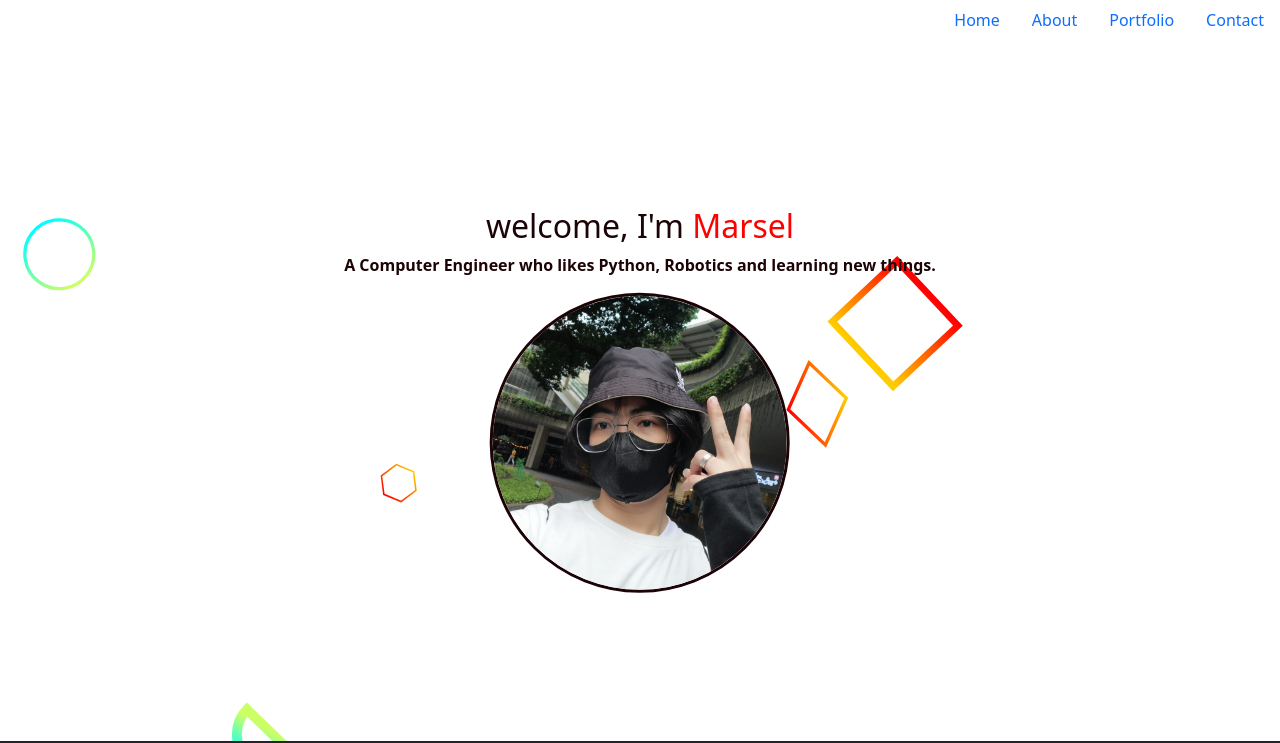
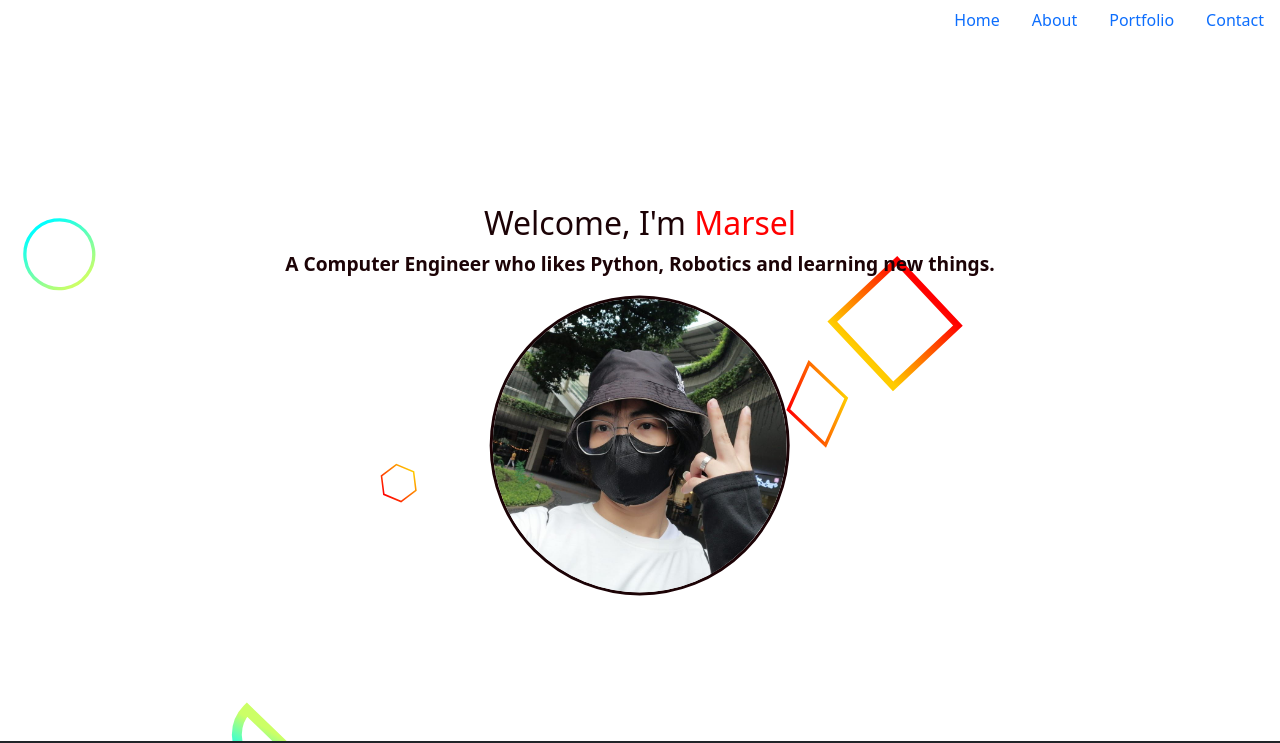
Before and after one commit to 75marsel/portfolio2, a plain HTML site: page index.html in a window 1280 px wide. Shown: the top 743 px of the page. Drawn offline with nearby package versions, Linux system fonts and the light colour scheme.

Commit message:
attempt 1 of N hero title desc

```diff
--- a/index.html
+++ b/index.html
@@ -40,7 +40,7 @@
         <div class="container-fluid">
             <div class="row">
             <div class="col-lg-10 col-md-12 col-sm-12 col-xs-12 hero-text">
-                <h2 class="hero_title">welcome, I'm <span class="highlight">Marsel</span></h2>
+                <h2 class="hero_title">Welcome, I'm <span class="highlight">Marsel</span></h2>
                 <p class="hero_desc">A Computer Engineer who likes Python, Robotics and learning new things.</p>
                 <img src=".\static\images\me2.jpg" alt="" class="img-fluid" id="profile">
             </div>
--- a/static/style/index.css
+++ b/static/style/index.css
@@ -56,10 +56,10 @@
 }
 /* text css above hero image*/
 .hero_title {
-    font-size: 2rem;
+    font-size: 200%;
 }
 .hero_desc {
-    font-size: 1rem;
+    font-size: 120%;
 }
 .hero-text {
     text-align: center;
```
